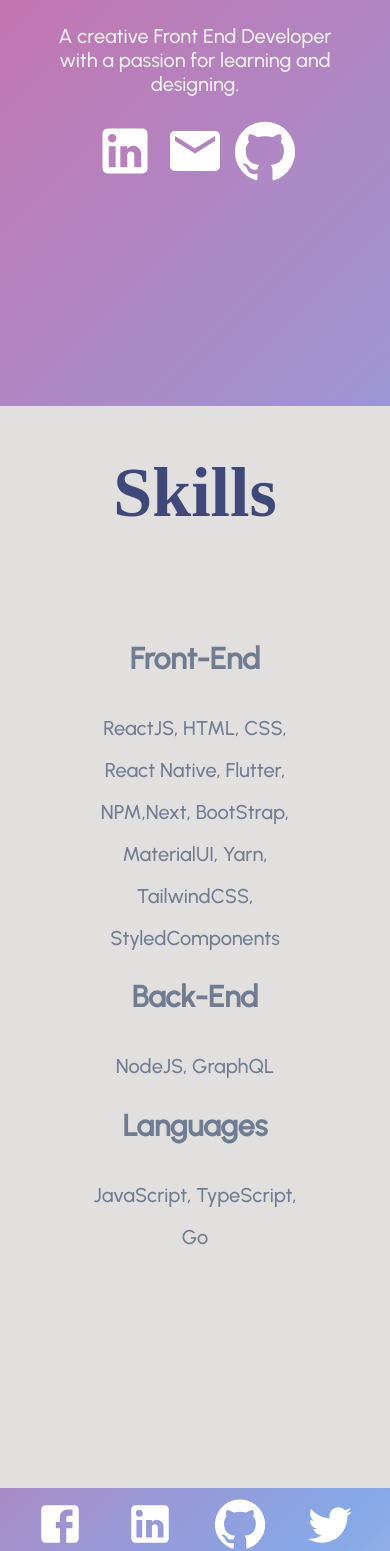
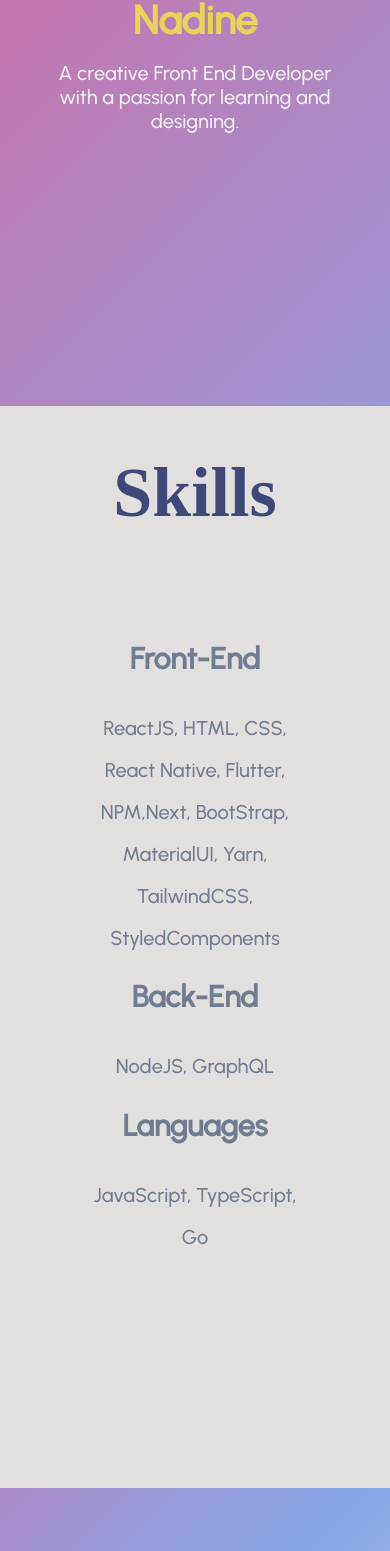
Before and after one commit to nadin3amanda/nadine-portfolio, a React (Create React App) app: page / in a window 390 px wide. Shown: the part 438-1989 px from the top of the page. Built offline with nearby package versions, Linux system fonts and the light colour scheme; a web font is replaced by a local one.

Commit message:
updates home and footer

```diff
--- a/src/pages/Home.js
+++ b/src/pages/Home.js
@@ -14,9 +14,6 @@ function Home() {
             A creative Front End Developer with a passion for learning and
             designing.
           </p>
-          <LinkedInIcon />
-          <EmailIcon />
-          <GithubIcon />
         </div>
       </div>
       <div className="skills">
--- a/src/styles/Footer.css
+++ b/src/styles/Footer.css
@@ -26,8 +26,8 @@
 
 .socialMedia svg {
   color: white;
-  margin: 20px;
-  font-size: 70px;
+  margin: 12px;
+  font-size: 44px;
   cursor: pointer;
 }
 
@@ -37,6 +37,6 @@
 
 @media only screen and (max-width: 600px) {
   .footer svg {
-    font-size: 50px;
+    font-size: 33px;
   }
 }
```
